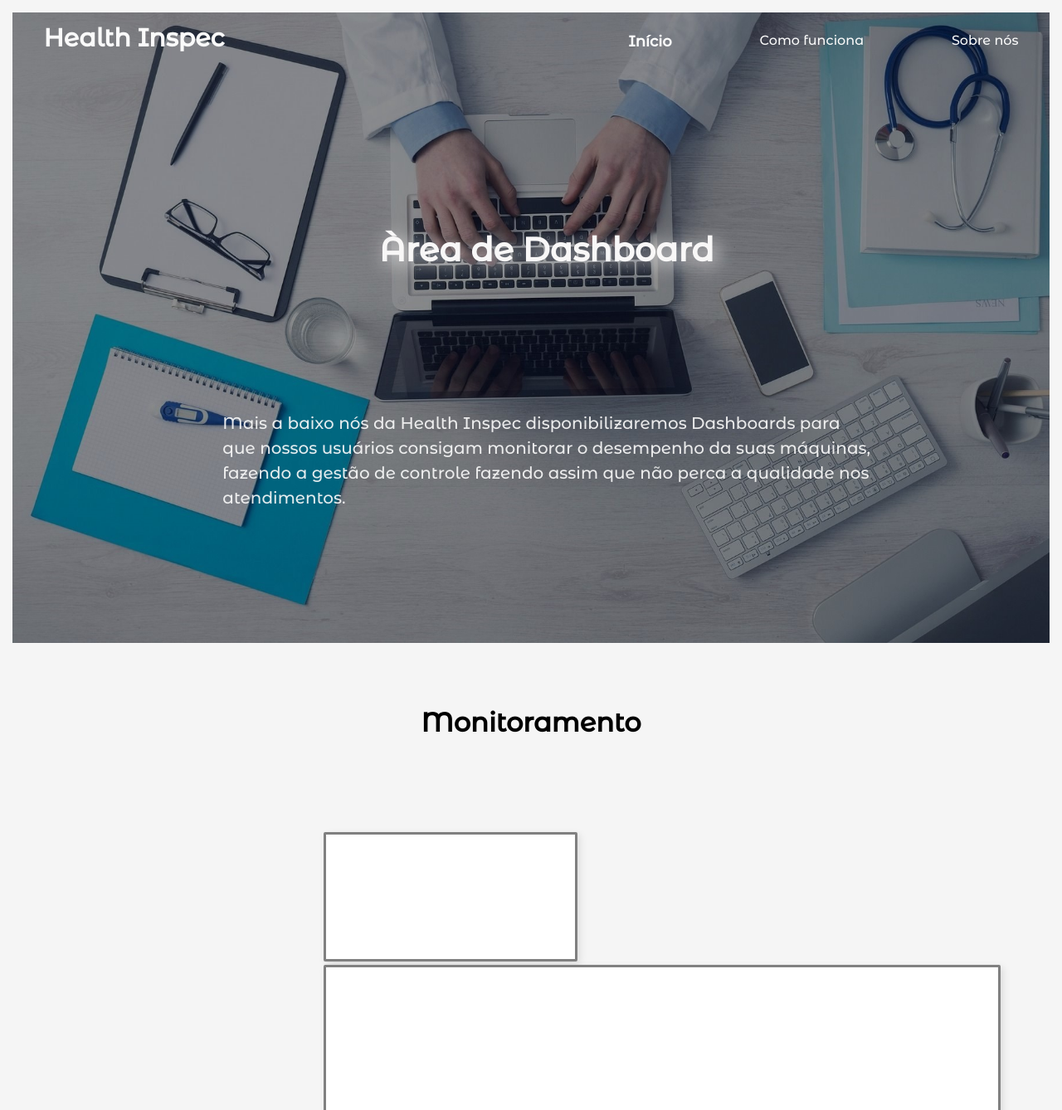
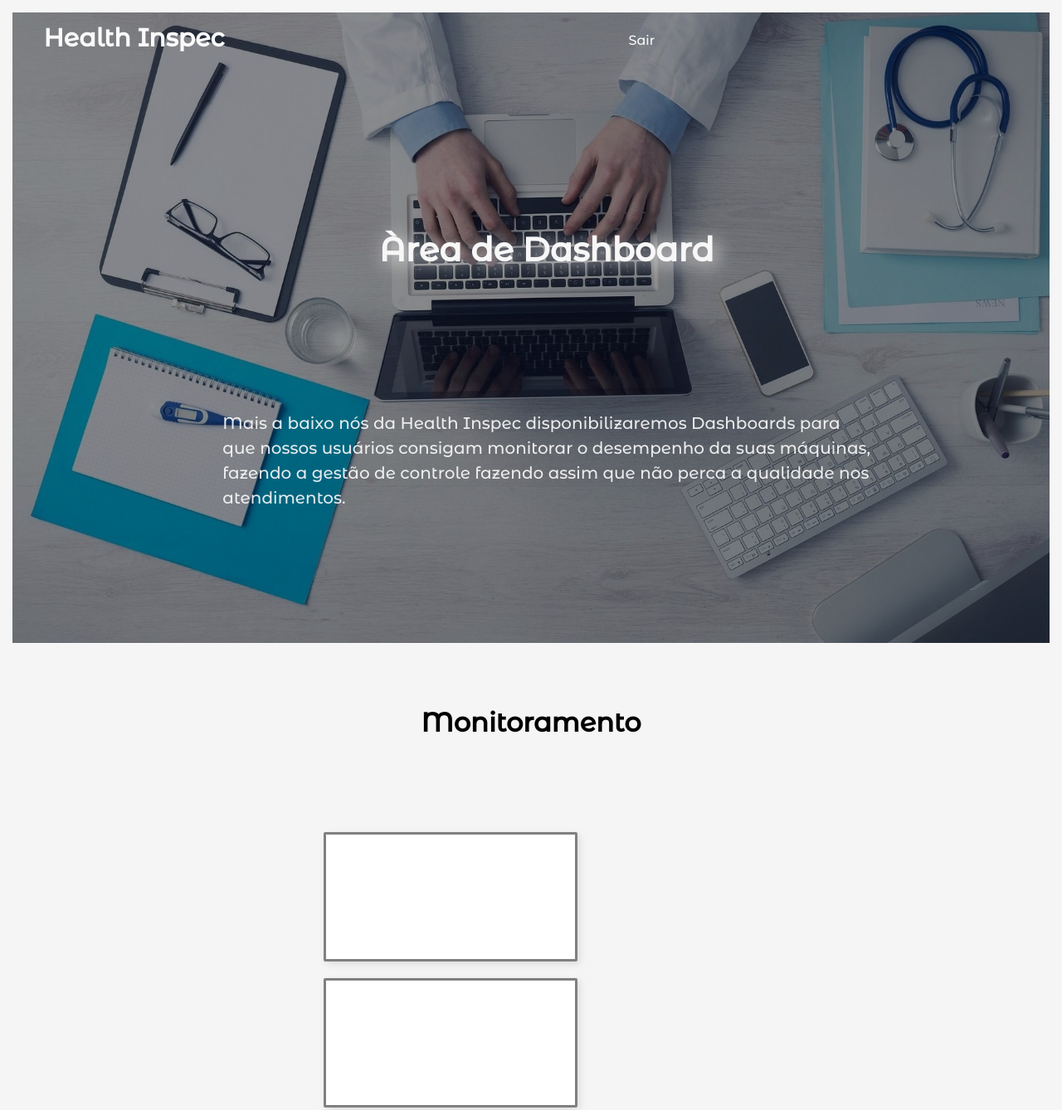
Before and after one commit to nsmarcusvini/Health-Inspec, a website: page api-projeto-site/public/dashboard.html in a window 1280 px wide. Shown: the top 1338 px of the page at 83% size. Drawn offline with nearby package versions, Linux system fonts and the light colour scheme.

Commit message:
Abas acertadas

```diff
--- a/api-projeto-site/public/css/dashboard.css
+++ b/api-projeto-site/public/css/dashboard.css
@@ -59,17 +59,18 @@ canvas {
 #chartCpu {
     border: 3px solid grey;
     border-radius: 2px;
+
 }
 
 #chartRam {
     border: 3px solid grey;
     border-radius: 2px;
-    width: 810px;
+    margin-top: 1rem;
 }
 
 
 #chartDisco {
     border: 3px solid gray;
     border-radius: 2px;
-    width: 810px;
+    margin-top: 1rem;
 }
--- a/api-projeto-site/public/dashboard.html
+++ b/api-projeto-site/public/dashboard.html
@@ -17,9 +17,9 @@
             <div class="header">
                 <span>Health Inspec</span>
                 <ul>
-                    <li id="beginButton" class="current"><a href="#div-begin">Início</a></li>
-                    <li id="workProcessButton"><a href="#div-process">Como funciona</a></li>
-                    <li id="aboutUsButton"><a href="#div-about-us">Sobre nós</a></li>
+
+                    <li id="workProcessButton"><a href="index.html">Sair</a></li>
+
                 </ul>
             </div>
 
```
